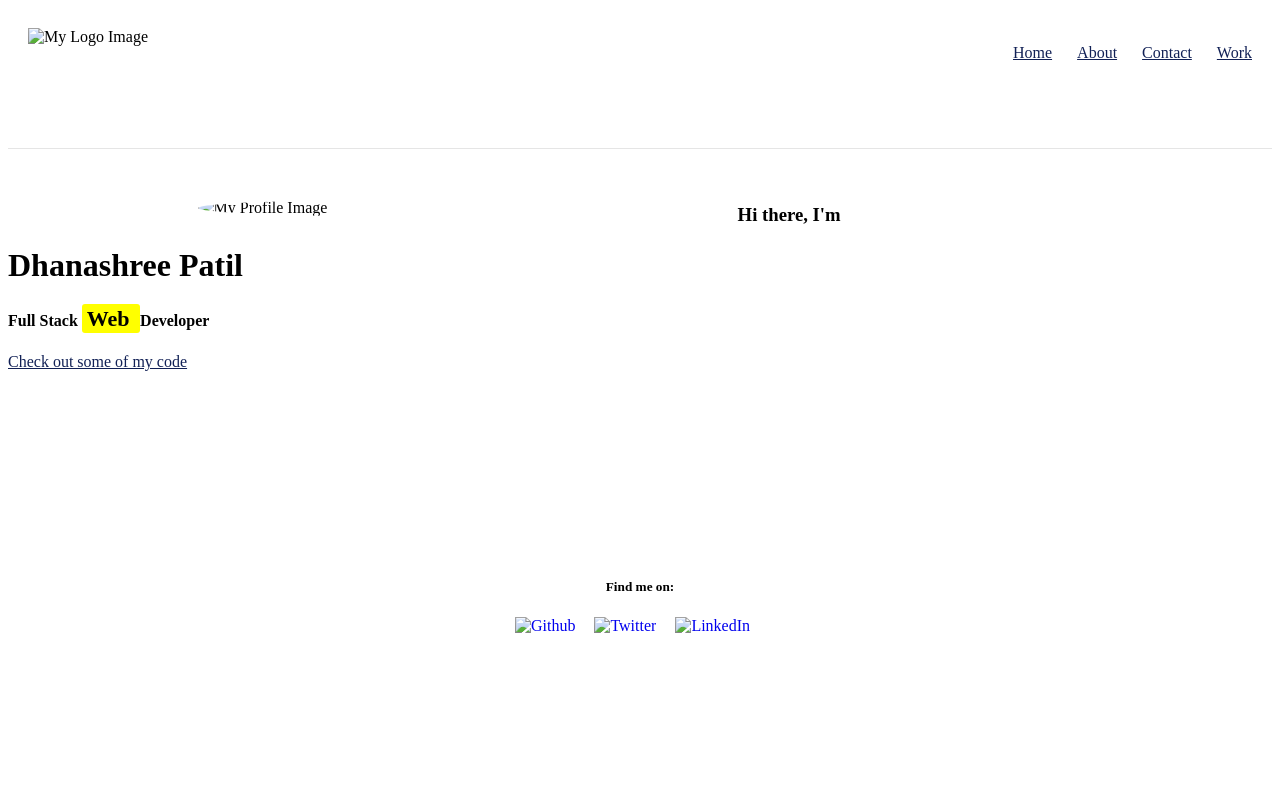
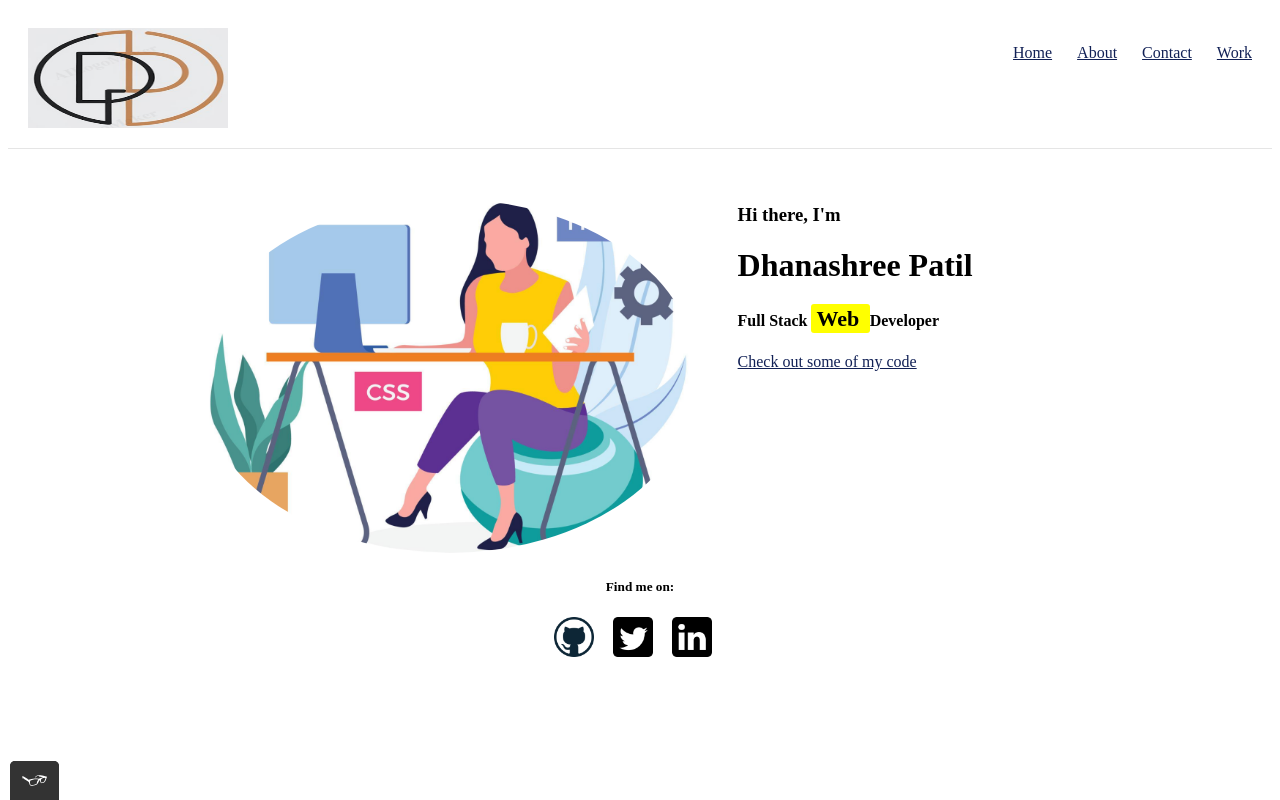
Before and after one commit to dpatil1719/My-First-Portfolio, a plain HTML site: page index.html in a window 1280 px wide. Drawn offline with Linux system fonts and the light colour scheme; files that its build step writes are made by us from their sources.

Commit message:
changed path

```diff
--- a/about.html
+++ b/about.html
@@ -5,7 +5,7 @@
     <meta name="viewport" content="width=device-width, initial-scale=1">
   <meta http-equiv="X-UA-Compatible" content="ie=edge">
       <title> My Individual Project</title>
-      <link rel="icon" type="image/png" href="https://dpatil1719.github.io/My-First-Portfolio/img//TitleLogo.png">
+      <link rel="icon" type="image/png" href="https://dpatil1719.github.io/My-First-Portfolio/img/TitleLogo.png">
       <link rel="stylesheet" type="text/CSS" href="https://dpatil1719.github.io/My-First-Portfolio/CSS/style.production.css">
       <link rel="preconnect" href="https://fonts.googleapis.com">
 <link rel="preconnect" href="https://fonts.gstatic.com" crossorigin>
--- a/index.html
+++ b/index.html
@@ -5,15 +5,15 @@
     <meta name="viewport" content="width=device-width, initial-scale=1">
   <meta http-equiv="X-UA-Compatible" content="ie=edge">
       <title> My Individual Project</title>
-      <link rel="icon" type="image/png" href="dpatil1719.github.io/My-First-Portfolio/img/TitleLogo.png">
-      <link rel="stylesheet" type="text/CSS" href="dpatil1719.github.io/My-First-Portfolio/CSS/style.production.css">
+      <link rel="icon" type="image/png" href="https://dpatil1719.github.io/My-First-Portfolio/img/TitleLogo.png">
+      <link rel="stylesheet" type="text/CSS" href="https://dpatil1719.github.io/My-First-Portfolio/CSS/style.production.css">
       <link rel="preconnect" href="https://fonts.googleapis.com">
 <link rel="preconnect" href="https://fonts.gstatic.com" crossorigin>
 <link href="https://fonts.googleapis.com/css2?family=Lato:ital,wght@0,100;0,300;0,400;0,700;0,900;1,100;1,300;1,400;1,700;1,900&family=Libre+Baskerville:ital,wght@0,400;0,700;1,400&display=swap" rel="stylesheet">
     </head>
   <body class="mainbody">
   <header class="page-header">
-      <img class="page-header__item" src="dpatil1719.github.io/My-First-Portfolio/img/logoimage.png" alt="My Logo Image">
+      <img class="page-header__item" src="https://dpatil1719.github.io/My-First-Portfolio/img/logoimage.png" alt="My Logo Image">
       <nav class="main-navigation page-header__item">
         <ul role="menubar" class="navigation-list">
 
@@ -28,7 +28,7 @@
 
  <main>
   <div class="poster">
-    <img class="profile__portrait" src="dpatil1719.github.io/My-First-Portfolio/img/MyImage.png" alt="My Profile Image">
+    <img class="profile__portrait" src="https://dpatil1719.github.io/My-First-Portfolio/img/MyImage.png" alt="My Profile Image">
 
     <br><br>
 
@@ -46,19 +46,19 @@
   <h5>Find me on:</h5>
   <div class="social-media">
   <a href="https://github.com/">
-    <img src="dpatil1719.github.io/My-First-Portfolio/img/github-128.webp" width="40" heigth="40" alt="Github">
+    <img src="https://dpatil1719.github.io/My-First-Portfolio/img/github-128.webp" width="40" heigth="40" alt="Github">
     </a>
     <a href="https://x.com/">
-    <img src="dpatil1719.github.io/My-First-Portfolio/img/Rounded_Twitter5_svg-256.webp" width="40" heigth="40" alt="Twitter">
+    <img src="https://dpatil1719.github.io/My-First-Portfolio/img/Rounded_Twitter5_svg-256.webp" width="40" heigth="40" alt="Twitter">
     </a>
     <a href="https://linkedin.com/">
-    <img src="dpatil1719.github.io/My-First-Portfolio/img/Rounded_Linkedin2_svg-256.webp"  width="40" heigth="40" alt="LinkedIn">
+    <img src="https://dpatil1719.github.io/My-First-Portfolio/img/Rounded_Linkedin2_svg-256.webp"  width="40" heigth="40" alt="LinkedIn">
     </a>
     </div>
 </footer>
   </body>
 
-  <script src="dpatil1719.github.io/My-First-Portfolio/js/tota11y.min.js">
+  <script src="https://dpatil1719.github.io/My-First-Portfolio/js/tota11y.min.js">
 
   </script>
 </html>
```
Also changed, not shown: work.html (+7 -7 lines), 1 other file.
